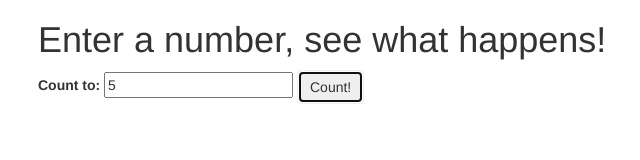
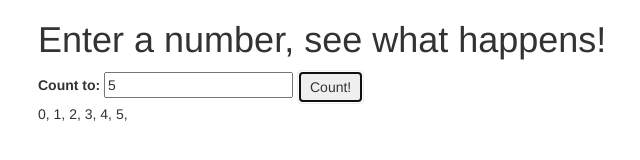
Before and after one commit to pinkjacket/beepboop, a plain HTML site: page index.html in a window 1280 px wide. Both pictures are taken after typing "5" into the empty fields and a click on the button "Count!". Shown: the full height of the page, 32-672 px from the left. Drawn offline with Linux system fonts and the light colour scheme.

Commit message:
First spec met, program now counts up to an entered number starting from 0

```diff
--- a/index.html
+++ b/index.html
@@ -17,8 +17,7 @@
       </form>
     </div>
     <div class="container" id="readout">
-      <ul id="results">
-      </ul>
+      <p id="results"></p>
     </div>
   </body>
 </html>
--- a/js/scripts.js
+++ b/js/scripts.js
@@ -1,4 +1,10 @@
-var userOutput = []
+var countFunction = function(goalNumber) {
+userOutputs = [];
+
+for (var i = 0; i <= goalNumber; i++) {
+  userOutputs.push(i);
+  }
+}
 
 
 
@@ -10,7 +16,11 @@ $(document).ready(function() {
   $("form#input").submit(function(event) {
     event.preventDefault();
         var goalNumber = parseInt($("input#countuntil").val());
+        var finalList = countFunction(goalNumber);
+        var userOutput = [];
         $("#readout").show();
-        $("#results").text(userOutput);
+        userOutputs.forEach(function(userOutput) {
+        $("#results").append(userOutput + ", ");
+      });
   });
 });
```
Also changed, not shown: 1 other file.
